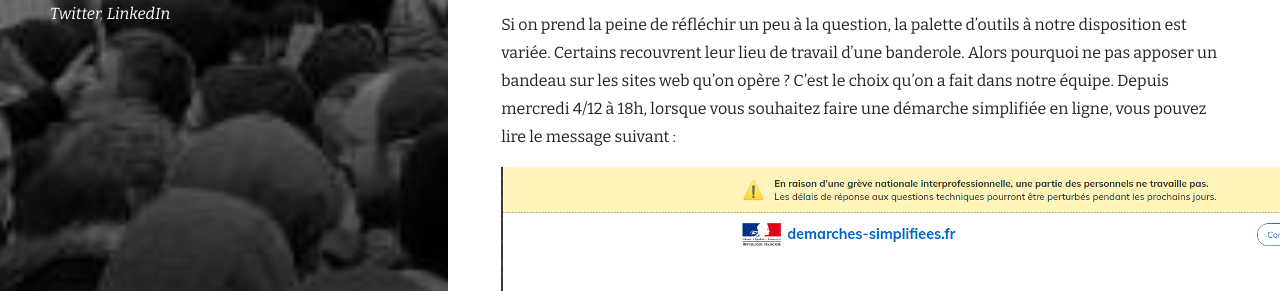
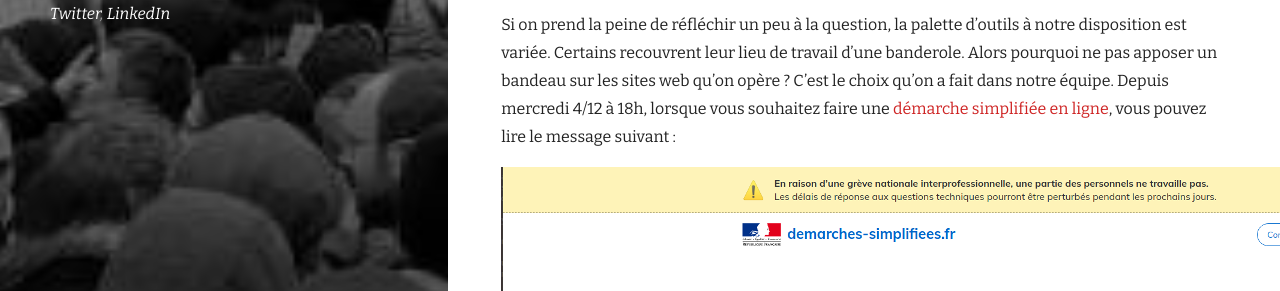
Before and after one commit to krichtof/krichtof.github.io, a Jekyll site: the page built from _posts/2019-12-05-en-greve.md, in a window 1280 px wide. Shown: the part 1025-1316 px from the top of the page. Built offline with Jekyll 4.4.1, drawn with Linux system fonts in a browser that asks for light colours; nearby versions of some CDN libraries; some of the changed lines change nothing that is shown.

Commit message:
ajoute un lien vers ds

```diff
--- a/_posts/2019-12-05-en-greve.md
+++ b/_posts/2019-12-05-en-greve.md
@@ -22,7 +22,7 @@ Depuis, je suis travailleur indépendant, et je bosse depuis 3,4 ans principalem
 
 Cette semaine, pour préparer le 5 décembre, nous nous sommes posés une question classique en temps de grève. Comme rendre visible notre action ? Les cheminots, quand ils arrêtent de travailler, ça se voit, les trains ne circulent plus. Quand les profs se mettent en grève, ça se voit, les enfants n'ont plus cours. Mais nous, les ordinateurs continuent de tourner ! Alors quoi, nous n'aurions aucun moyen de rendre visible notre mécontentement ? Vraiment ?
 
-Si on prend la peine de réfléchir un peu à la question, la palette d'outils à notre disposition est variée. Certains recouvrent leur lieu de travail d'une banderole. Alors pourquoi ne pas apposer un bandeau sur les sites web qu'on opère ? C'est le choix qu'on a fait dans notre équipe. Depuis mercredi 4/12 à 18h, lorsque vous souhaitez faire une démarche simplifiée en ligne, vous pouvez lire le message suivant :
+Si on prend la peine de réfléchir un peu à la question, la palette d'outils à notre disposition est variée. Certains recouvrent leur lieu de travail d'une banderole. Alors pourquoi ne pas apposer un bandeau sur les sites web qu'on opère ? C'est le choix qu'on a fait dans notre équipe. Depuis mercredi 4/12 à 18h, lorsque vous souhaitez faire une [démarche simplifiée en ligne](https://demarches-simplifiees.fr), vous pouvez lire le message suivant :
 
 ![Bandeau](/images/bandeau-ds.png)
 
```
